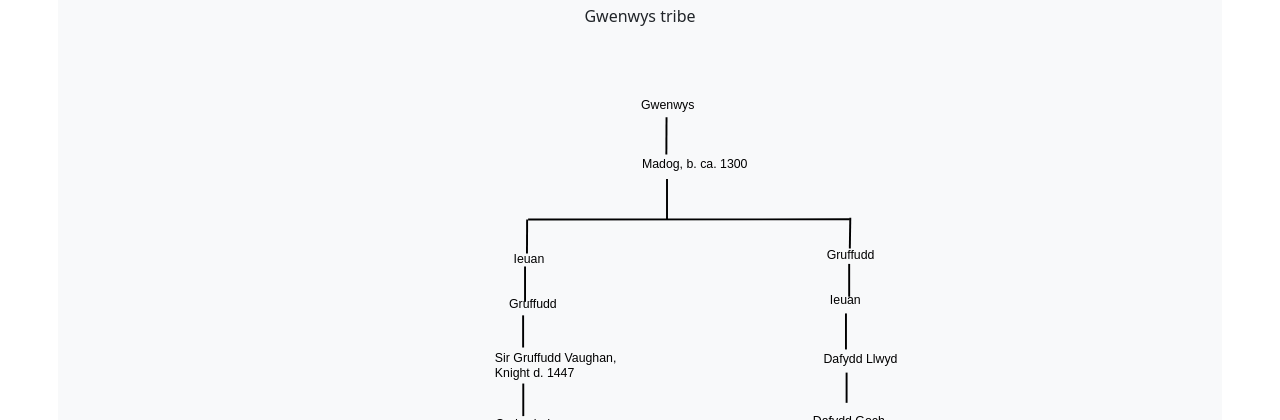
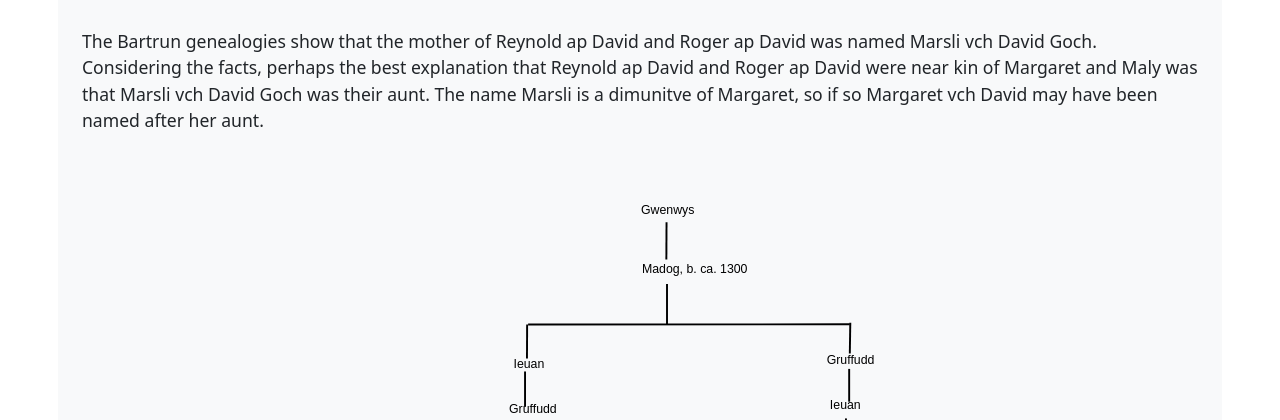
Before and after one commit to basic99/homepage2, a PHP site: page /article/pierce_genealogy.php in a window 1280 px wide. Shown: the part 3222-3642 px from the top of the page. Run offline with PHP 8.4, Linux system fonts and the light colour scheme.

Commit message:
piers page

```diff
--- a/article/pierce_genealogy.php
+++ b/article/pierce_genealogy.php
@@ -81,12 +81,14 @@ include "../menu.php";
 
   <p>William Peirce's great-grandmother named her sister Mally in her Welshpool will dated 1540. Reynold ap David ap Griffith was her will administrator and was also the subject of a chancery case concerning property owned by Maly ap [sic] David. The use of the 'ap' in a womans Welsh name seems odd, but was evidently not unusual. The exact meaning is unclear. Since Maly was an unusual name and Reynold ap David ap Griffith appeared in both the will and chancery case, then almost certainly Maly was the sister mentioned in the will. The chancery case of Maly named Reynold ap David ap Griffithe and his brother Roger as 'nyghe kynsman'. The page from Bartrum has the genealogy of Reynold and Roger of Burgedin.</p>
 
-  <p>The <a href='/img/E_179-222-355.jpg' target='_bland'>1546 subsidy</a> list for the hundred of Pole lists for the village of Burgedin Reynald ap David ap Gruffid, Roger ap David ap Gruffid, David ap Gruffid, and Hugh ap David ap Ieuan ap Dio. Since the father of Reynald ap David was still living it is less likely that he was the father of Margaret and Maly, since as the chancery case showed she owned land and she probably would not have inherited from her father if he was still living. Possibly Hugh ap David ap Ieuan ap Dio was the brother of Margaret and Maly, since a later chancery case showed that Margarets grandson disputed land that had been owned by Ieuan ap Dio in the village of Trewern. These fact lead to the conclusion that Margaret verch David was a couisin of Reynold ap David.</p>
+  <p>The <a href='/img/E_179-222-355.jpg' target='_bland'>1546 subsidy</a> list for the hundred of Pole lists for the village of Burgedin Reynald ap David ap Gruffid, Roger ap David ap Gruffid, David ap Gruffid, and Hugh ap David ap Ieuan ap Dio. Since the father of Reynald ap David was still living it is less likely that he was the father of Margaret and Maly, since as the chancery case showed she owned land and she probably would not have inherited from her father if he was still living. Possibly Hugh ap David ap Ieuan ap Dio was the brother of Margaret and Maly, since a later chancery case showed that Margarets grandson disputed land that had been owned by Ieuan ap Dio in the village of Trewern. </p>
 
   <figure>
     <img id='gwenwys' src="/img/Gwenwys.jpg" alt="" />
     <figcaption>Gwenwys tribe</figcaption>
   </figure>
+
+  <p>The Bartrun genealogies show that the mother of Reynold ap David and Roger ap David was named Marsli vch David Goch. Considering the facts, perhaps the best explanation that Reynold ap David and Roger ap David were near kin of Margaret and Maly was that Marsli vch David Goch was their aunt. The name Marsli is a dimunitve of Margaret, so if so Margaret vch David may have been named after her aunt.</p>
 
   <figure>
     <img id='piers' src="/img/piers.svg" alt="" />
```
